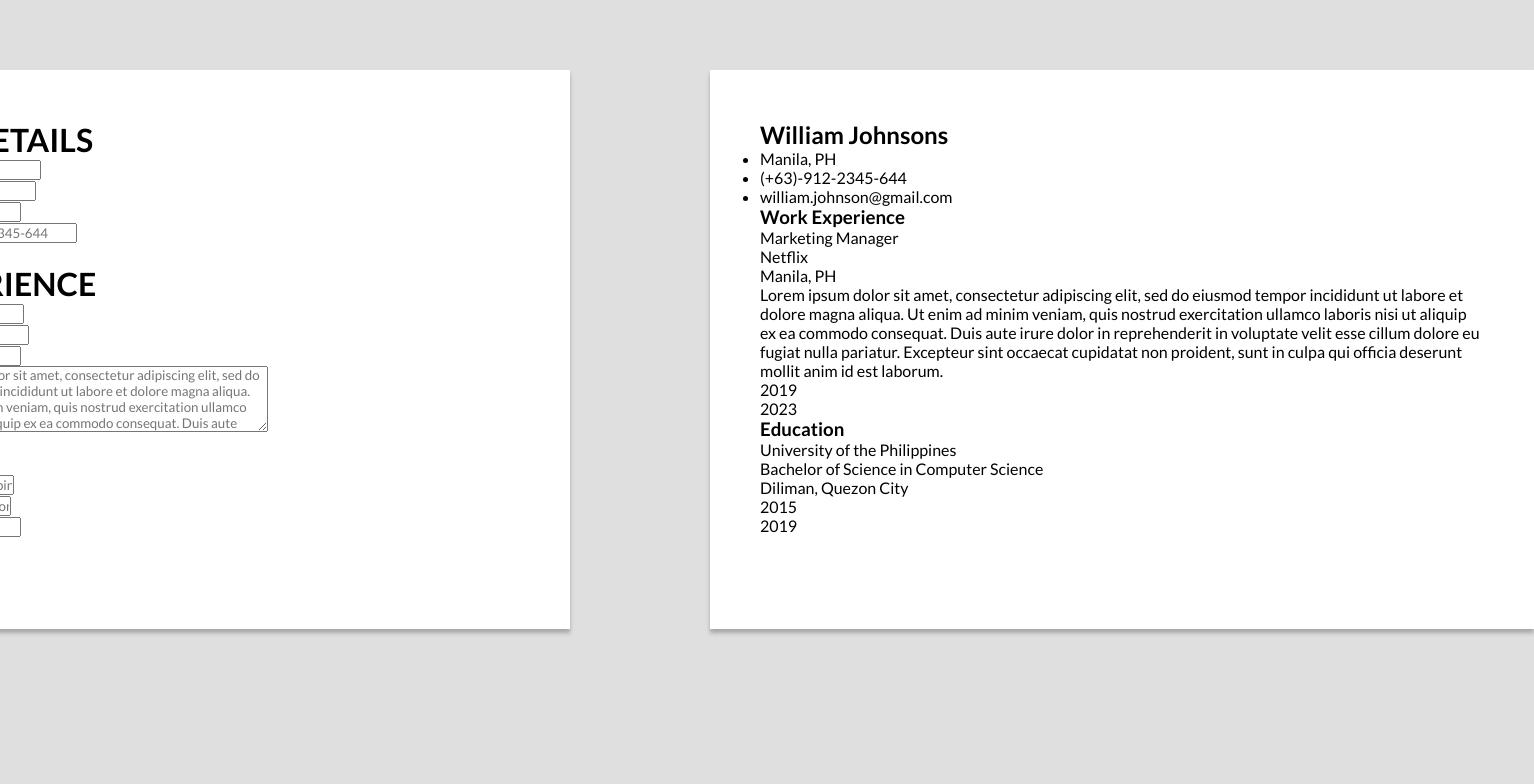
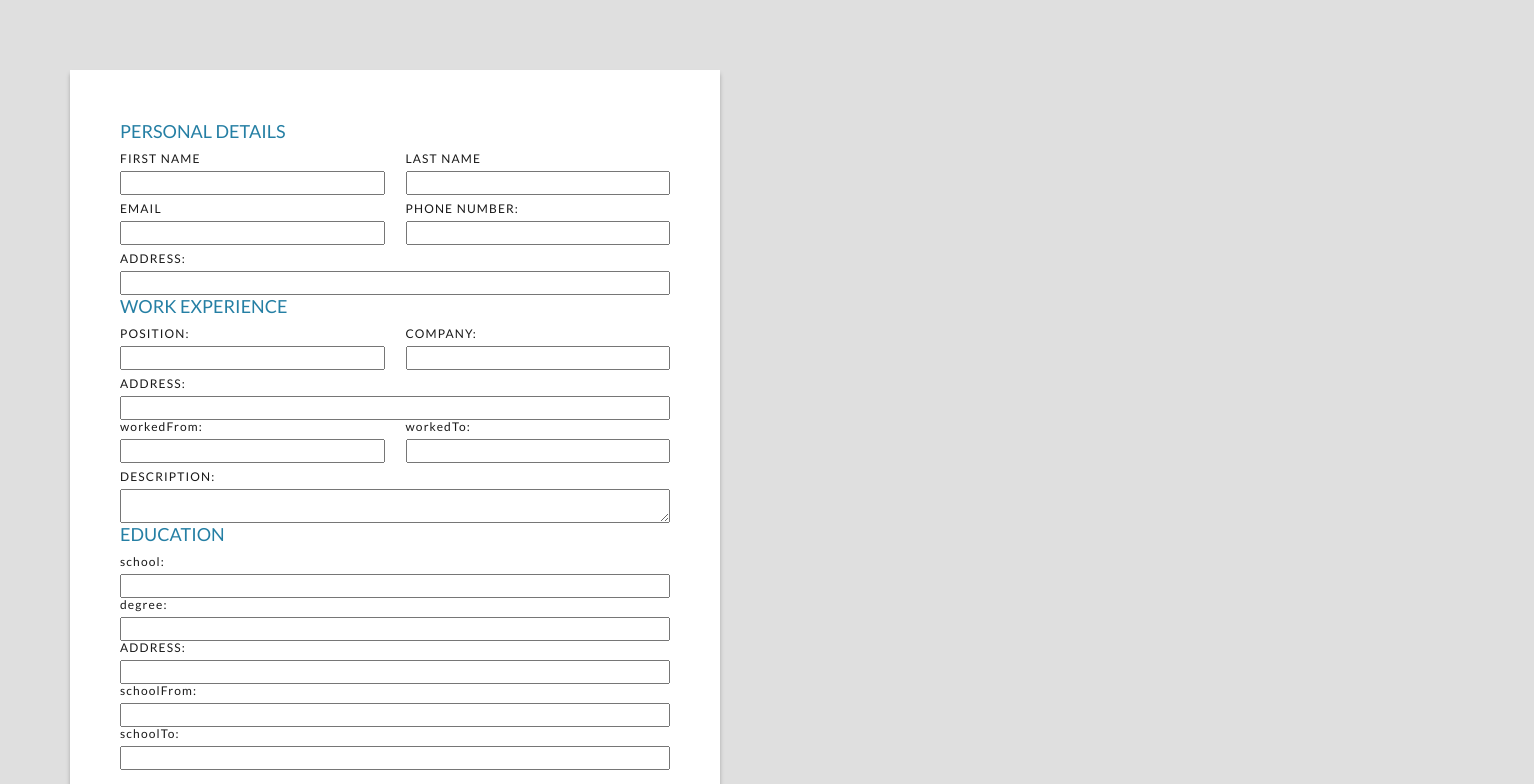
Before and after one commit to acdeguia/CV-app, a React (Create React App) app in the folder cv-project/: page / in a window 1280 px wide. Shown: the top 784 px of the page, 1534 px wide, since content can reach past the window. Built offline with nearby package versions, Linux system fonts and the light colour scheme.

Commit message:
Refactor code

```diff
--- a/cv-project/src/App.js
+++ b/cv-project/src/App.js
@@ -1,31 +1,47 @@
-import React, { useState } from 'react';
-import Form from "./components/form";
-import Preview from "./components/preview";
+import React, { Component } from 'react';
+import Form from './components/form';
+import Preview from './components/preview';
 
-function App() {
+class App extends Component {
+  constructor(props) {
+    super(props);
+    this.state = {
+      fname: '',
+      lname: '',
+      email: '',
+      phone: '',
+      address: '',
+      education: '',
+      experience: '',
+      position: '',
+      company: '',
+      companyAddress: '',
+      workedFrom: '',
+      workedTo: '',
+      workDescription: '',
+      school: '',
+      degree: '',
+      schoolAddress: '',
+      schoolFrom: '',
+      schoolTo: '',
+    };
+  }
 
-  const personalDetails = {fname: 'William', lname: 'Johnsons', address: '', phone: '', email: '' }
+  handleChange = (e) => {
+    this.setState({ [e.target.name]: e.target.value });
+  }
 
-  const experience = {position: 'Marketing Manager', company: 'Netflix', address: 'Manila, PH', description: 'Lorem ipsum dolor sit amet, consectetur adipiscing elit, sed do eiusmod tempor incididunt ut labore et dolore magna aliqua. Ut enim ad minim veniam, quis nostrud exercitation ullamco laboris nisi ut aliquip ex ea commodo consequat. Duis aute irure dolor in reprehenderit in voluptate velit esse cillum dolore eu fugiat nulla pariatur. Excepteur sint occaecat cupidatat non proident, sunt in culpa qui officia deserunt mollit anim id est laborum.', from: 2019, to: 2023}
+  render() {
 
-  const education = {school: 'University of the Philippines', degree: 'Bachelor of Science in Computer Science', address: 'Diliman, Quezon City', from: '2015', to: '2019' }
-
-
-
-  const [message, setMessage] = useState('blah');
-
-  const handleMessageChange = (message) => {
-    setMessage(message);
-  };
-
-
-
-  return (
-    <div className="App">
-      <Form handleMessageChange={handleMessageChange}/>
-      <Preview personalDetails={personalDetails} experience={experience} education={education} message={message}/>
-    </div>
-  );
+    return (
+      <div className='App'>
+        <Form handleChange={this.handleChange} formData={this.state} />
+        <Preview
+          formData={this.state}
+        />
+      </div>
+    );
+  }
 }
 
 export default App;
--- a/cv-project/src/components/form-components/education.js
+++ /dev/null
@@ -1,39 +0,0 @@
-import React from "react";
-
-function Education() {
-  return (
-    <div>
-      <h1>EDUCATION</h1>
-      <div class="form-labels">
-        <label htmlFor="fname">SCHOOL</label>
-        <input type="text" id="fname" placeholder="University of the Philippines" required />
-        <span class="error-message"></span>
-      </div>
-
-      <div class="form-labels">
-        <label htmlFor="lname">DEGREE</label>
-        <input type="text" id="lname" placeholder="Bachelor of Science in Computer Science" required />
-      </div>
-
-      <div class="form-labels">
-        <label htmlFor="add">ADDRESS</label>
-        <input type="text" id="school-add" placeholder="Dilaman, Quezon CIty" required />
-      </div>
-
-      <div class="form-labels">
-        <label htmlFor="num">FROM</label>
-        <input type="tel" id="num" placeholder="2015" required />
-        <span class="error-message"></span>
-      </div>
-
-      <div class="form-labels">
-        <label htmlFor="num">TO</label>
-        <input type="tel" id="num" placeholder="2019" required />
-        <span class="error-message"></span>
-      </div>
-
-    </div>
-  );
-}
-
-export default Education;
--- a/cv-project/src/components/form-components/experience.js
+++ /dev/null
@@ -1,33 +0,0 @@
-import React from "react";
-
-function Experience() {
-  return (
-    <div>
-      <h1>WORK EXPERIENCE</h1>
-      <div class="form-labels">
-        <label htmlFor="position">POSITION</label>
-        <input type="text" id="position" placeholder="Marketing Manager" required />
-        <span class="error-message"></span>
-      </div>
-
-      <div class="form-labels">
-        <label htmlFor="company">COMPANY</label>
-        <input type="text" id="company" placeholder="Netflix" required />
-      </div>
-
-      <div class="form-labels">
-        <label htmlFor="add">ADDRESS</label>
-        <input type="text" id="add" placeholder="Manila, PH" required />
-      </div>
-
-      <div class="form-labels">
-        <label htmlFor="num">DESCRIPTION</label>
-        <textarea id="w3review" name="w3review" rows="4" cols="50" placeholder="Lorem ipsum dolor sit amet, consectetur adipiscing elit, sed do eiusmod tempor incididunt ut labore et dolore magna aliqua. Ut enim ad minim veniam, quis nostrud exercitation ullamco laboris nisi ut aliquip ex ea commodo consequat. Duis aute irure dolor in reprehenderit in voluptate velit esse cillum dolore eu fugiat nulla pariatur. Excepteur sint occaecat cupidatat non proident, sunt in culpa qui officia deserunt mollit anim id est laborum."></textarea>
-        <span class="error-message"></span>
-      </div>
-
-    </div>
-  );
-}
-
-export default Experience;
--- a/cv-project/src/components/form-components/personal-details.js
+++ /dev/null
@@ -1,40 +0,0 @@
-import React from "react";
-
-function PersonalDetails(props) {
-
-  return (
-    <div>
-      <h1>PERSONAL DETAILS</h1>
-      <div class="form-labels">
-        <label htmlFor="fname">FIRST NAME</label>
-        <input type="text" id="fname" placeholder='William' required />
-        <span class="error-message"></span>
-      </div>
-
-      <div class="form-labels">
-        <label htmlFor="lname">LAST NAME</label>
-        <input type="text" id="lname" placeholder="Johnson" required />
-      </div>
-
-      <div class="form-labels">
-        <label htmlFor="add">ADDRESS</label>
-        <input type="text" id="add" placeholder="Manila, PH" required />
-      </div>
-
-      <div class="form-labels">
-        <label htmlFor="num">PHONE NUMBER</label>
-        <input type="tel" id="num" placeholder="(+63)-912-2345-644" required />
-        <span class="error-message"></span>
-      </div>
-
-      <div class="form-labels">
-        <label htmlFor="email">EMAIL</label>
-        <input type="email" id="email" placeholder="william.johnson@gmail.com" required />
-        <span class="error-message"></span>
-      </div>
-
-    </div>
-  );
-}
-
-export default PersonalDetails;
--- a/cv-project/src/components/form.js
+++ b/cv-project/src/components/form.js
@@ -1,21 +1,198 @@
-import React from "react";
-import PersonalDetails from "./form-components/personal-details";
-import Experience from "./form-components/experience";
-import Education from "./form-components/education";
+import React, { Component } from "react";
 
-class Form extends React.Component {
+class Form extends Component {
+  render() {
+    const { handleChange, formData } = this.props;
+    return (
+      <div className="left-column form">
+        <h2>PERSONAL DETAILS</h2>
+        <div className="input-group">
+          <div className="inputContainer">
+            <label htmlFor="fname">FIRST NAME</label>
+            <input
+              type="text"
+              name="fname"
+              value={formData.fname}
+              onChange={handleChange}
+            />
+          </div>
+          <div className="inputContainer">
+            <label htmlFor="lname">LAST NAME</label>
+            <input
+              type="text"
+              name="lname"
+              value={formData.lname}
+              onChange={handleChange}
+            />
+          </div>
 
-    handleInputChange = (event) => {
-        const message = event.target.value;
-        this.props.handleMessageChange(message);
-    }
+        </div>
 
-  render() {
-    return (
-      <div className="form">
-        <PersonalDetails personalDetails={this.props.personalDetails} />
-        <Experience />
-        <Education />
+        <div className="input-group">
+
+        <div className="inputContainer">
+            <label htmlFor="email">EMAIL</label>
+            <input
+              type="email"
+              name="email"
+              value={formData.email}
+              onChange={handleChange}
+            />
+          </div>
+
+
+
+          <div className="inputContainer">
+            <label htmlFor="phone">PHONE NUMBER:</label>
+            <input
+              type="tel"
+              name="phone"
+              value={formData.phone}
+              onChange={handleChange}
+            />
+          </div>
+
+
+        </div>
+
+        <div className="inputContainer">
+            <label htmlFor="address">ADDRESS:</label>
+            <input
+              type="text"
+              name="address"
+              value={formData.address}
+              onChange={handleChange}
+            />
+          </div>
+
+
+
+        <h2>WORK EXPERIENCE</h2>
+
+        <div className="input-group">
+          <div className="inputContainer">
+            <label htmlFor="position">POSITION:</label>
+            <input
+              type="text"
+              name="position"
+              value={formData.position}
+              onChange={handleChange}
+            />
+          </div>
+          <div className="inputContainer">
+            <label htmlFor="company">COMPANY:</label>
+            <input
+              type="text"
+              name="company"
+              value={formData.company}
+              onChange={handleChange}
+            />
+        </div>
+        </div>
+
+        <div className="inputContainer">
+          <label htmlFor="companyAddress">ADDRESS:</label>
+          <input
+            type="text"
+            name="companyAddress"
+            value={formData.companyAddress}
+            onChange={handleChange}
+          />
+        </div>
+
+        <div className="input-group">
+          <div className="inputContainer">
+            <label htmlFor="workedFrom">workedFrom:</label>
+            <input
+              type="number"
+              name="workedFrom"
+              min="1900"
+              max="2099"
+              step="1"
+              value={formData.workedFrom}
+              onChange={handleChange}
+            />
+          </div>
+          <div className="inputContainer">
+            <label htmlFor="workedTo">workedTo:</label>
+            <input
+              type="number"
+              name="workedTo"
+              min="1900"
+              max="2099"
+              step="1"
+              value={formData.workedTo}
+              onChange={handleChange}
+            />
+          </div>
+        </div>
+
+        <div className="inputContainer">
+          <label htmlFor="Experience">DESCRIPTION:</label>
+          <textarea
+            name="experience"
+            value={formData.experience}
+            onChange={handleChange}
+          />
+        </div>
+
+        <h2>EDUCATION</h2>
+
+        <div className="inputContainer">
+          <label htmlFor="school">school:</label>
+          <input
+            type="text"
+            name="school"
+            value={formData.school}
+            onChange={handleChange}
+          />
+        </div>
+
+        <div className="inputContainer">
+          <label htmlFor="degree">degree:</label>
+          <input
+            type="text"
+            name="degree"
+            value={formData.degree}
+            onChange={handleChange}
+          />
+        </div>
+
+        <div className="inputContainer">
+          <label htmlFor="schoolAddress">ADDRESS:</label>
+          <input
+            type="text"
+            name="schoolAddress"
+            value={formData.schoolAddress}
+            onChange={handleChange}
+          />
+        </div>
+
+        <div className="inputContainer">
+          <label htmlFor="schoolFrom">schoolFrom:</label>
+          <input
+            type="number"
+            name="schoolFrom"
+            min="1900"
+            max="2099"
+            step="1"
+            value={formData.schoolFrom}
+            onChange={handleChange}
+          />
+        </div>
+
+        <div className="inputContainer">
+          <label htmlFor="schoolTo">schoolTo:</label>
+          <input
+            type="number"
+            name="schoolTo"
+            min="1900"
+            max="2099"
+            step="1"
+            value={formData.schoolTo}
+            onChange={handleChange}
+          />
+        </div>
       </div>
     );
   }
--- a/cv-project/src/components/preview.js
+++ b/cv-project/src/components/preview.js
@@ -1,35 +1,38 @@
-import React, { Component } from "react";
+import React, { Component } from 'react';
 
 class Preview extends Component {
-    render() {
+  render() {
+    // const { fname, lname, email, phone, address, education, experience } = this.props;
+    const { formData } = this.props;
+    return (
+      <div className='right-column preview'>
+        <h2>PERSONAL DETAILS</h2>
+        <p><strong>First Name:</strong> {formData.fname}</p>
+        <p><strong>Last Name:</strong> {formData.lname}</p>
+        <p><strong>Address:</strong> {formData.address}</p>
+        <p><strong>Phone:</strong> {formData.phone}</p>
+        <p><strong>Email:</strong> {formData.email}</p>
 
+        <h2>WORK EXPERIENCE</h2>
+        <hr></hr>
+        <p>POSITION</p>
+        <p> company: {formData.company}</p>
+        <p>company-address: {formData.companyAddress}</p>
+        <p>{formData.workedFrom}</p>
+        <p>{formData.workedTo}</p>
+        <p>{formData.experience}</p>
 
-        return(
-            <div className="preview">
-                <h2>{this.props.personalDetails.fname} {this.props.personalDetails.lname}</h2>
-                <ul>
-                    <li>Manila, PH</li>
-                    <li>(+63)-912-2345-644</li>
-                    <li>william.johnson@gmail.com </li>
-                </ul>
+        <h2>EDUCATION</h2>
+        <hr></hr>
+        <p> schoolTo: {formData.school}</p>
+        <p>company-degree: {formData.degree}</p>
+        <p>company-address: {formData.schoolAddress}</p>
+        <p>{formData.schoolFrom}</p>
+        <p>{formData.schoolTo}</p>
 
-                <h3>Work Experience</h3>
-                <p>{this.props.experience.position}</p>
-                <p>{this.props.experience.company}</p>
-                <p>{this.props.experience.address}</p>
-                <p>{this.props.experience.description}</p>
-                <p>{this.props.experience.from }</p>
-                <p>{this.props.experience.to}</p>
-
-                <h3>Education</h3>
-                <p>{this.props.education.school}</p>
-                <p>{this.props.education.degree}</p>
-                <p>{this.props.education.address}</p>
-                <p>{this.props.education.from }</p>
-                <p>{this.props.education.to}</p>
-            </div>
-        )
-    }
+      </div>
+    );
+  }
 }
 
-export default Preview
+export default Preview;
--- a/cv-project/src/index.css
+++ b/cv-project/src/index.css
@@ -1,4 +1,4 @@
- @import url('https://fonts.googleapis.com/css2?family=Lato:wght@400;700;900&display=swap');
+@import url('https://fonts.googleapis.com/css2?family=Lato:wght@400;700;900&display=swap');
 
 * {
   margin: 0;
@@ -11,16 +11,55 @@ body {
   background-color: #DFDFDF;
 }
 
-.App {
+
+
+/* .App {
   display: flex;
   justify-content: center;
-}
+} */
 
 .form, .preview {
-  width: 824px;
+  width: 650px;
 margin: 70px;
   background: #FFFFFF;
 box-shadow: 0px 4px 4px rgba(0, 0, 0, 0.25);
 flex-shrink: 0;
 padding: 50px;
 }
+
+h2 {
+  font-family: 'Lato';
+font-style: normal;
+font-weight: 400;
+font-size: 18px;
+line-height: 22px;
+margin-bottom: 10px;
+color: #257FA4;
+
+}
+
+label {
+  font-size: 12px;
+line-height: 14px;
+letter-spacing: 0.095em;
+
+color: #191919;
+}
+
+.inputContainer {
+  display: flex;
+  flex-direction: column;
+  gap: 5px;
+}
+
+.inputContainer input {
+
+height: 24px;
+}
+
+.input-group {
+  display: grid;
+  grid-template-columns: 1fr 1fr;
+  gap: 21px;
+  height: 50px;
+}
```
Also changed, not shown: cv-project/src/components/form-components/achievements.js (deleted), cv-project/src/components/form-components/skills.js (deleted).
